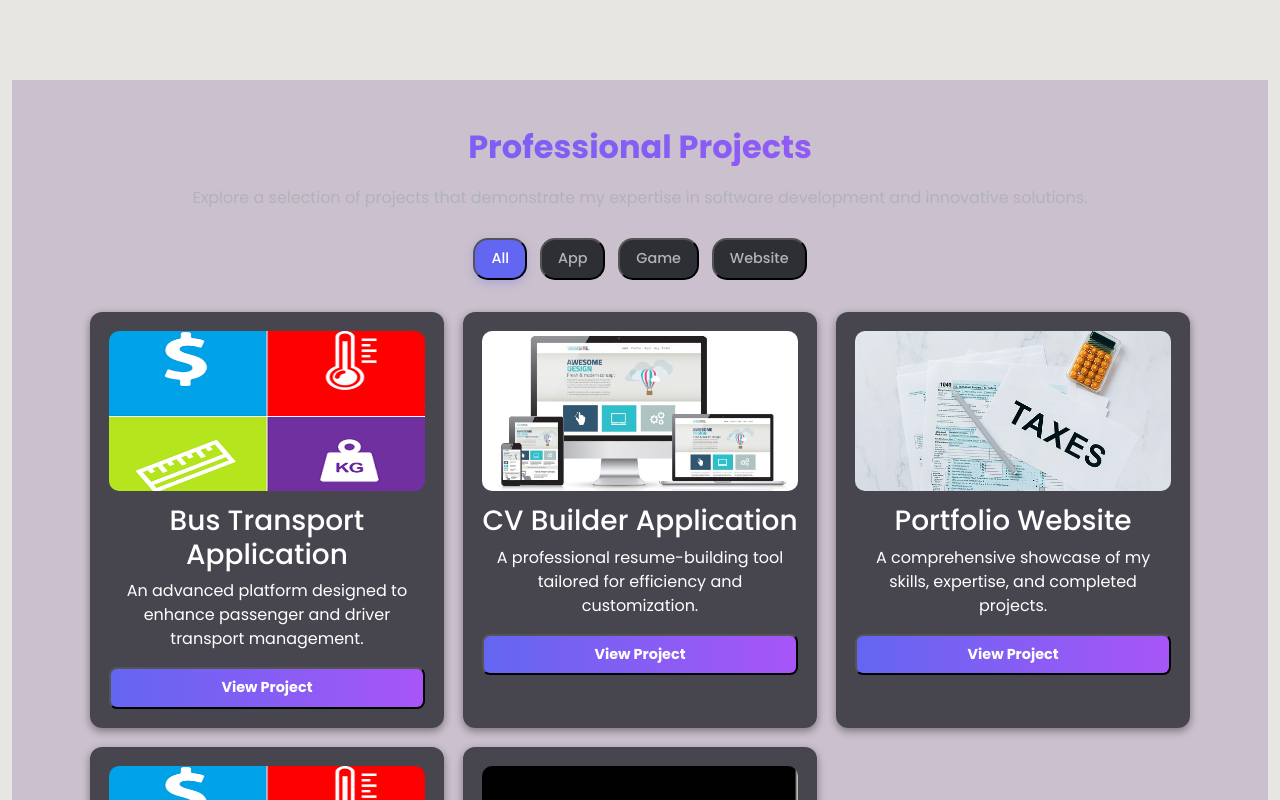
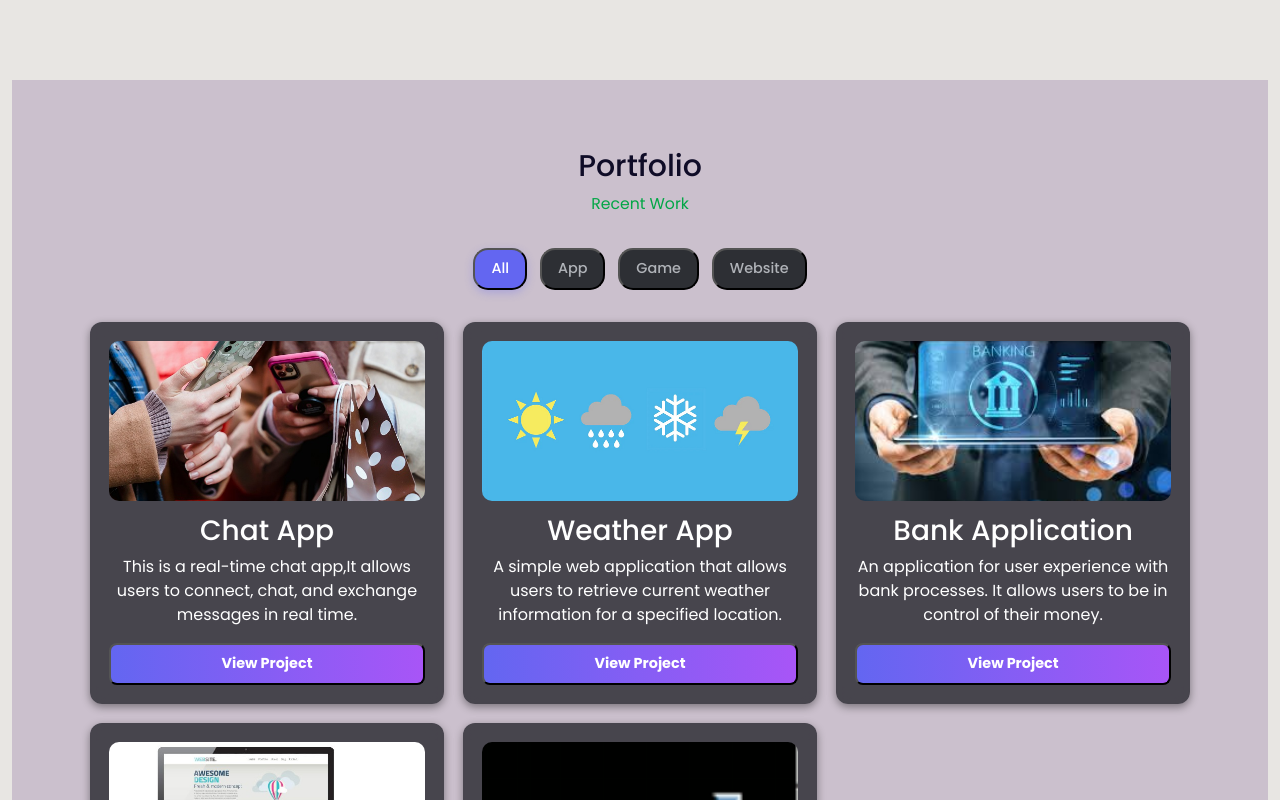
Before and after one commit to MfidiV/mfidiv_react_portfolio, a React (Create React App) app: page / in a window 1280 px wide. Shown: the part 2320-3120 px from the top of the page. Built offline with nearby package versions, Linux system fonts and the light colour scheme.

Commit message:
modified section for projects

```diff
--- a/src/Sections/Projects/Projects.css
+++ b/src/Sections/Projects/Projects.css
@@ -31,6 +31,7 @@
   justify-content: center;
   gap: 0.8rem;
   margin-bottom: 2rem;
+  margin-top: 2rem;
 }
 
 .filter-button {
--- a/src/Sections/Projects/Projects.jsx
+++ b/src/Sections/Projects/Projects.jsx
@@ -6,46 +6,46 @@ import Button from "../../components/ui/button";
 import "./Projects.css"; // Import external CSS
 
 import blogImage from '../../components/assets/Portfolio/blog-6.jpg';
-import taxCalcImage from '../../components/assets/Portfolio/TaxCalc.jpg';
-import unitConvImage from '../../components/assets/Portfolio/UnitConv.png';
-// import chatAppImage from '../../components/assets/Portfolio/chatApp.jpg';
+import weather from '../../components/assets/Portfolio/weather.png';
+import chatAppImage from '../../components/assets/Portfolio/chatApp.jpg';
 import tetris from '../../components/assets/Portfolio/tetris.png'
-import bankAppImage from '../../components/assets/Portfolio/UnitConv.png';
-
+import bankAppImage from '../../components/assets/Portfolio/Banking.jpeg';
+// import taxCalcImage from '../../components/assets/Portfolio/TaxCalc.jpg';
+// import unitConvImage from '../../components/assets/Portfolio/UnitConv.png';
 
 const projects = [
   {
-    title: "Bus Transport Application",
-    description: "An advanced platform designed to enhance passenger and driver transport management.",
-    link: "/projects/bus-app",
+    title: "Chat App",
+    description: "This is a real-time chat app,It allows users to connect, chat, and exchange messages in real time.",
+    link: "https://theebestchat.netlify.app/",
+    category: "App",
+    image: chatAppImage,
+  },
+  {
+    title: "Weather App",
+    description: "A simple web application that allows users to retrieve current weather information for a specified location.",
+    link: "https://github.com/MfidiV/Weather_App",
+    category: "App",
+    image: weather,
+  },
+  {
+    title: "Bank Application",
+    description: "An application for user experience with bank processes. It allows users to be in control of their money.",
+    link: "https://github.com/MfidiV/Bank_Application",
     category: "App",
     image: bankAppImage,
   },
   {
-    title: "CV Builder Application",
-    description: "A professional resume-building tool tailored for efficiency and customization.",
-    link: "/projects/cv-builder",
-    category: "App",
+    title: "Construction Website",
+    description: "A responsive construction company website, The Best Constructors",
+    link: "https://thebestconstruction.netlify.app/#",
+    category: "Website",
     image: blogImage,
-  },
-  {
-    title: "Portfolio Website",
-    description: "A comprehensive showcase of my skills, expertise, and completed projects.",
-    link: "/projects/portfolio",
-    category: "Website",
-    image: taxCalcImage,
-  },
-  {
-    title: "MERN Task Management System",
-    description: "A structured project management tool built using the MERN stack for optimized task handling.",
-    link: "/projects/task-manager",
-    category: "App",
-    image: unitConvImage,
   },
   {
     title: "Game Prototype",
     description: "An interactive game built using modern web technologies.",
-    link: "/projects/game-prototype",
+    link: "https://thebestconstruction.netlify.app/theebest-tetris",
     category: "Game",
     image: tetris,
   },
@@ -64,10 +64,10 @@ export default function Projects() {
   return (
     <section className="projects-container">
       <div className="max-w-6xl mx-auto text-center">
-        <h2 className="projects-title">Professional Projects</h2>
-        <p className="projects-description">
-          Explore a selection of projects that demonstrate my expertise in software development and innovative solutions.
-        </p>
+        <div className="heading">
+            <h2>Portfolio</h2>
+            <span>Recent Work</span>
+        </div>
 
         {/* Category Filter */}
         <div className="filter-buttons">
--- a/src/index.css
+++ b/src/index.css
@@ -1,7 +1,7 @@
 /* Google Fonts */
 @import url("https://fonts.googleapis.com/css2?family=Poppins:wght@200;300;400;500;600;700&display=swap");
 * {
-  margin: 0;
+  margin: 0 ;
   padding: 0;
   box-sizing: border-box;
   list-style: none;
```
